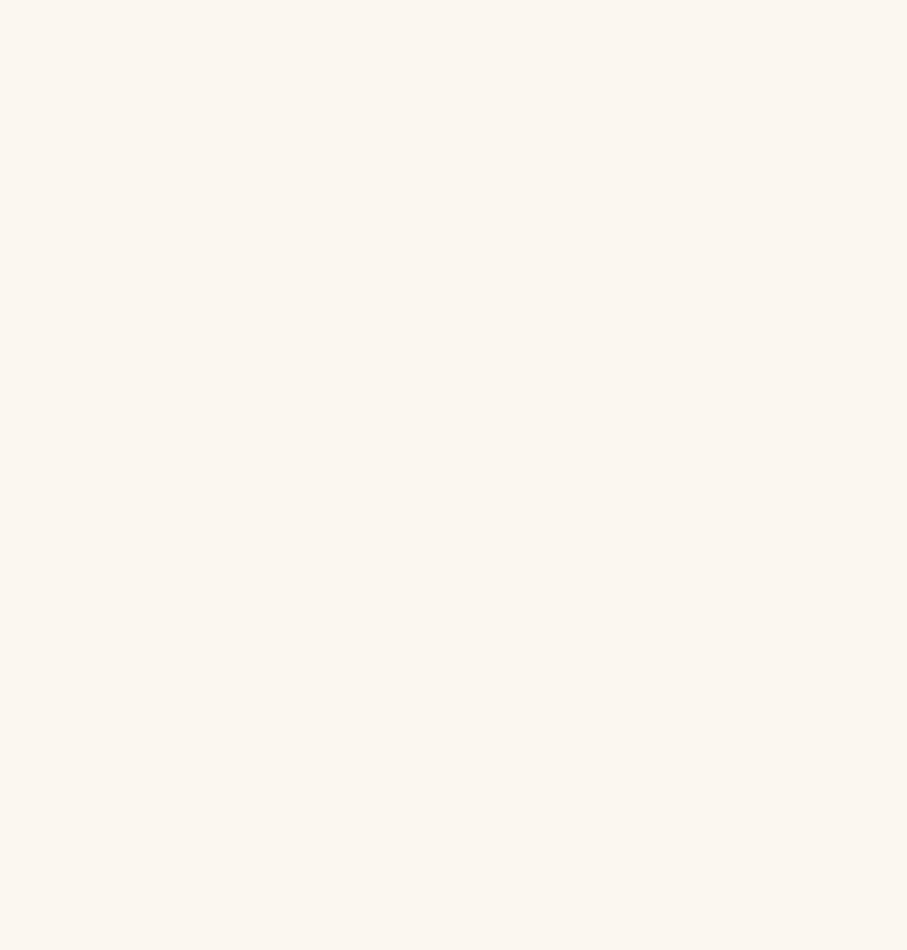
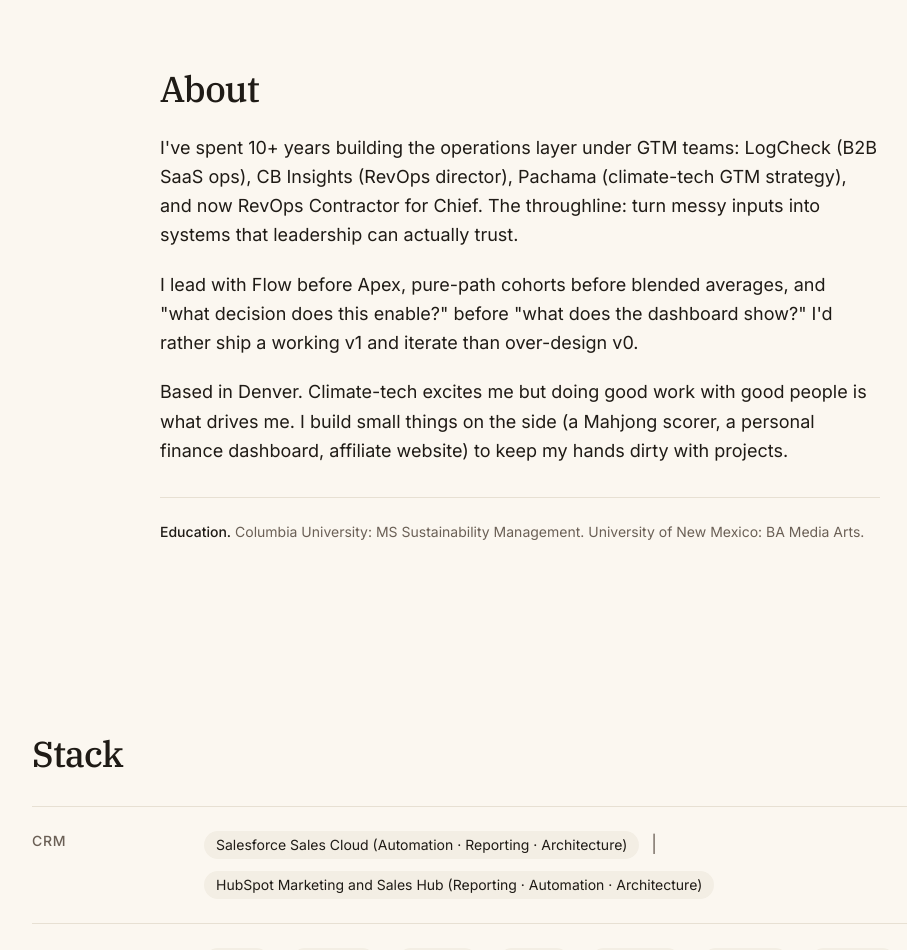
Before and after one commit to BurqueBone/tylerjohnson-site, a Next.js app: page / in a window 1280 px wide. Shown: the part 4240-5190 px from the top of the page, without its empty margins (120-1027 px from the left). Before the commit the page ends 4213 px from the top, so only its background shows below. Built offline with nearby package versions, Linux system fonts and the light colour scheme.

Commit message:
feat: about + stack sections

```diff
--- /dev/null
+++ b/app/components/About.tsx
@@ -0,0 +1,35 @@
+export function About() {
+  return (
+    <section id="about" className="mx-auto max-w-3xl px-6 py-16 sm:py-24">
+      <h2 className="font-serif text-3xl font-medium tracking-tight text-ink sm:text-4xl">
+        About
+      </h2>
+      <div className="mt-6 space-y-5 text-lg leading-relaxed text-ink">
+        <p>
+          I&apos;ve spent 10+ years building the operations layer under GTM teams:
+          LogCheck (B2B SaaS ops), CB Insights (RevOps director), Pachama
+          (climate-tech GTM strategy), and now RevOps Contractor for Chief. The
+          throughline: turn messy inputs into systems that leadership can
+          actually trust.
+        </p>
+        <p>
+          I lead with Flow before Apex, pure-path cohorts before blended
+          averages, and &quot;what decision does this enable?&quot; before
+          &quot;what does the dashboard show?&quot; I&apos;d rather ship a
+          working v1 and iterate than over-design v0.
+        </p>
+        <p>
+          Based in Denver. Climate-tech excites me but doing good work with good
+          people is what drives me. I build small things on the side (a Mahjong
+          scorer, a personal finance dashboard, affiliate website) to keep my
+          hands dirty with projects.
+        </p>
+      </div>
+      <p className="mt-8 border-t border-hairline pt-6 text-sm text-ink-muted">
+        <span className="font-medium text-ink">Education.</span>{" "}
+        Columbia University: MS Sustainability Management. University of New
+        Mexico: BA Media Arts.
+      </p>
+    </section>
+  );
+}
--- /dev/null
+++ b/app/components/Stack.tsx
@@ -0,0 +1,46 @@
+import { STACK } from "../content/stack";
+
+export function Stack() {
+  return (
+    <section id="stack" className="mx-auto max-w-5xl px-6 py-16 sm:py-24">
+      <h2 className="font-serif text-3xl font-medium tracking-tight text-ink sm:text-4xl">
+        Stack
+      </h2>
+      <dl className="mt-8 space-y-6">
+        {STACK.map((row) => (
+          <div
+            key={row.label}
+            className="grid gap-3 border-t border-hairline pt-6 sm:grid-cols-[160px_1fr]"
+          >
+            <dt className="text-sm font-medium uppercase tracking-wider text-ink-muted">
+              {row.label}
+            </dt>
+            <dd className="flex flex-wrap items-center gap-x-2 gap-y-3 text-ink">
+              {row.groups.map((group, gi) => (
+                <span key={gi} className="flex flex-wrap items-center gap-x-2 gap-y-3">
+                  {group.map((item, i) => (
+                    <span key={item} className="flex items-center gap-2">
+                      <span className="rounded-full bg-shell-alt px-3 py-1 text-sm">
+                        {item}
+                      </span>
+                      {i < group.length - 1 ? (
+                        <span aria-hidden className="text-ink-muted">
+                          ·
+                        </span>
+                      ) : null}
+                    </span>
+                  ))}
+                  {gi < row.groups.length - 1 ? (
+                    <span aria-hidden className="mx-1 text-ink-muted">
+                      |
+                    </span>
+                  ) : null}
+                </span>
+              ))}
+            </dd>
+          </div>
+        ))}
+      </dl>
+    </section>
+  );
+}
--- a/app/page.tsx
+++ b/app/page.tsx
@@ -1,6 +1,8 @@
 import { Nav } from "./components/Nav";
 import { Hero } from "./components/Hero";
 import { CaseStudies } from "./components/CaseStudies";
+import { About } from "./components/About";
+import { Stack } from "./components/Stack";
 
 export default function Home() {
   return (
@@ -9,6 +11,8 @@
       <main id="top">
         <Hero />
         <CaseStudies />
+        <About />
+        <Stack />
       </main>
     </>
   );
```
